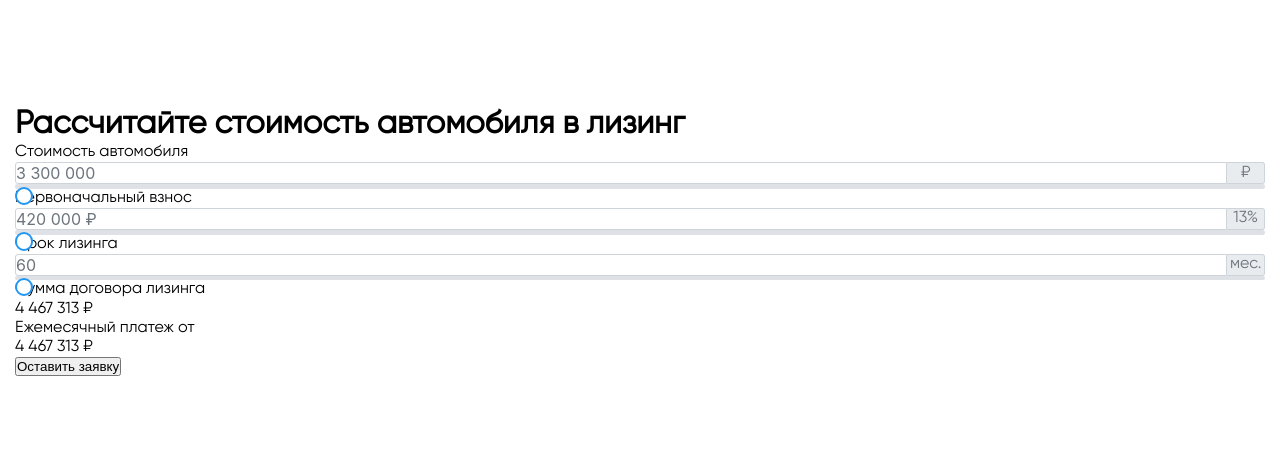
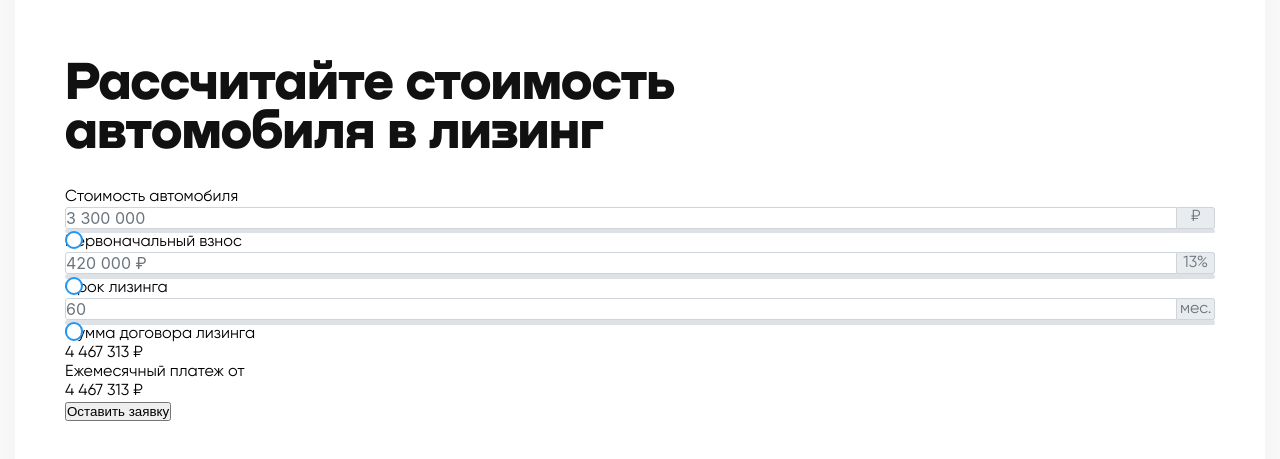
Before and after one commit to nikita-developer/oxem, a Vue app: page / in a window 1280 px wide. Shown: the part 159-618 px from the top of the page. Built offline with nearby package versions, Linux system fonts and the light colour scheme.

Commit message:
стилизация title и паддинги

```diff
--- a/src/components/PriceLeasing/styles/price-leasing.scss
+++ b/src/components/PriceLeasing/styles/price-leasing.scss
@@ -0,0 +1,14 @@
+.price-leasing {
+    padding: 200px 50px;
+    box-shadow: 0px 0 80px 0px rgb(0 0 0 / 8%);
+
+    &__title {
+        max-width: 750px;
+        font-family: 'Nekst-Black';
+        font-weight: 900;
+        font-size: 54px;
+        line-height: 0.9;
+        color: #111111;
+        margin-bottom: 30px;
+    }
+}
```
